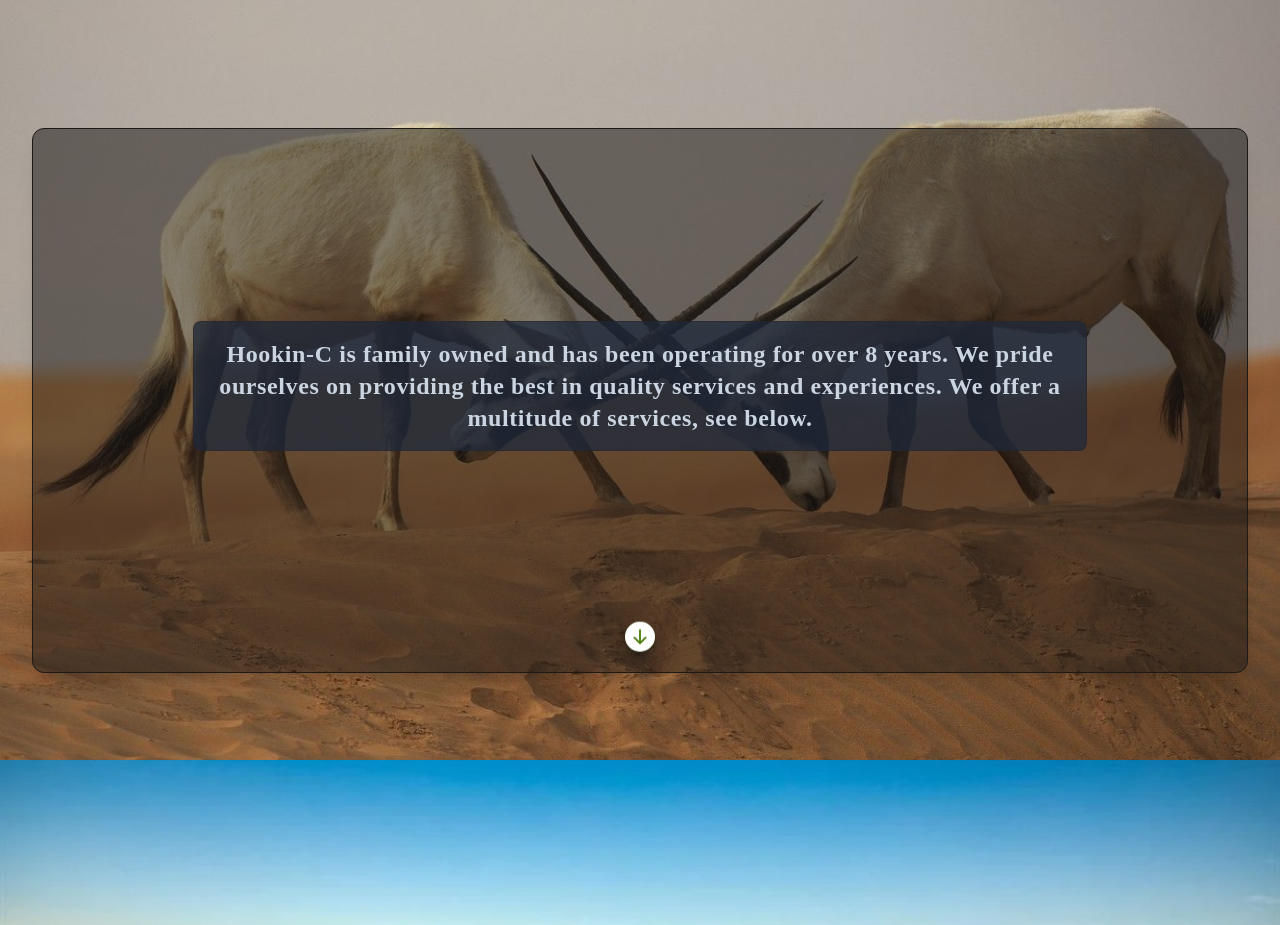
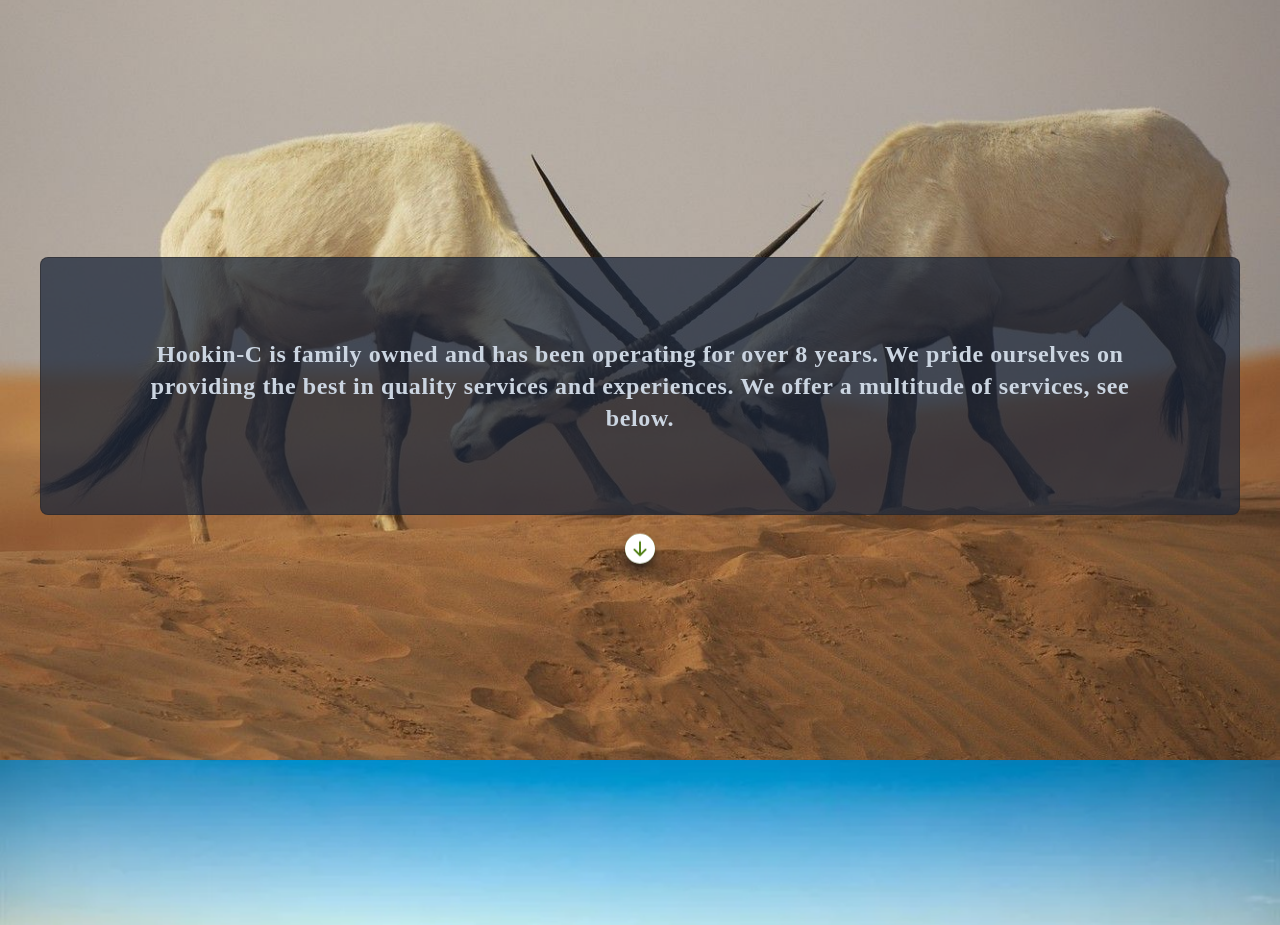
Before and after one commit to fmills89/hookin-c, a React (Create React App) app: page / in a window 1280 px wide. Shown: the part 840-1765 px from the top of the page. Built offline with nearby package versions, Linux system fonts and the light colour scheme.

Commit message:
changed style on about

```diff
--- a/src/components/About/About.js
+++ b/src/components/About/About.js
@@ -5,8 +5,8 @@ import DownButton from "../../UI/DownButton";
 
 const style = {
   mainContainer: `w-full h-screen flex justify-center items-center aboutWallpaper`,
-  container: `flex flex-col rounded-xl bg-stone-900/50 items-center mx-8 pt-8 mt-20 shadow-xl border border-stone-900`,
-  about: `p-4 m-2 text-lg md:text-2xl border border-stone-800/50 text-slate-100 rounded-lg bg-slate-800/75 md:m-40 font-bold tracking-wide leading-relaxed text-center text-slate-300`,
+  container: `flex flex-col rounded-xl items-center mx-8 pt-8 mt-20 `,
+  about: `p-20 m-2 text-lg md:text-2xl border border-stone-800/50 text-slate-100 rounded-lg bg-slate-800/75 font-bold tracking-wide leading-relaxed text-center text-slate-300`,
 };
 
 function About() {
```
